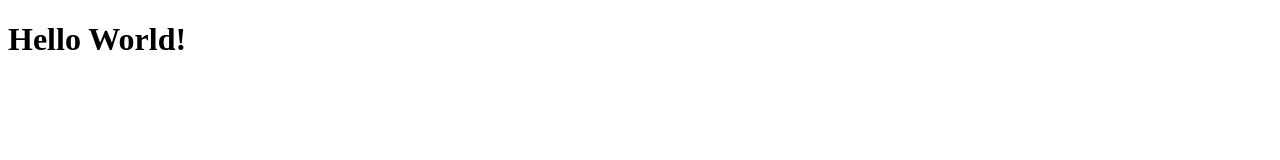
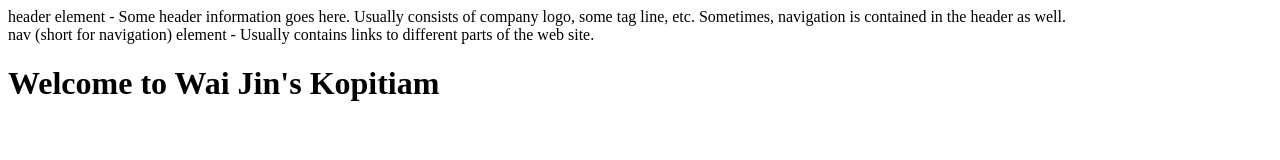
Before and after one commit to waijinchai/coursera-test, a plain HTML site: page site/index.html in a window 1280 px wide. Drawn offline with Linux system fonts and the light colour scheme.

Commit message:
Update index.html

```diff
--- a/site/index.html
+++ b/site/index.html
@@ -1,9 +1,15 @@
 <!DOCTYPE html>
 <html>
 <head>
+    <meta charset="UTF-8">
     <title>Hello Coursera</title>
 </head>
 <body>
-<h1>Hello World!</h1>
+    <header>
+        header element - Some header information goes here. Usually consists of company logo, some tag line, etc.
+        Sometimes, navigation is contained in the header as well.
+    </header>
+    <nav>nav (short for navigation) element - Usually contains links to different parts of the web site.</nav>
+    <h1>Welcome to Wai Jin's Kopitiam</h1>
 </body>
 </html>
```
